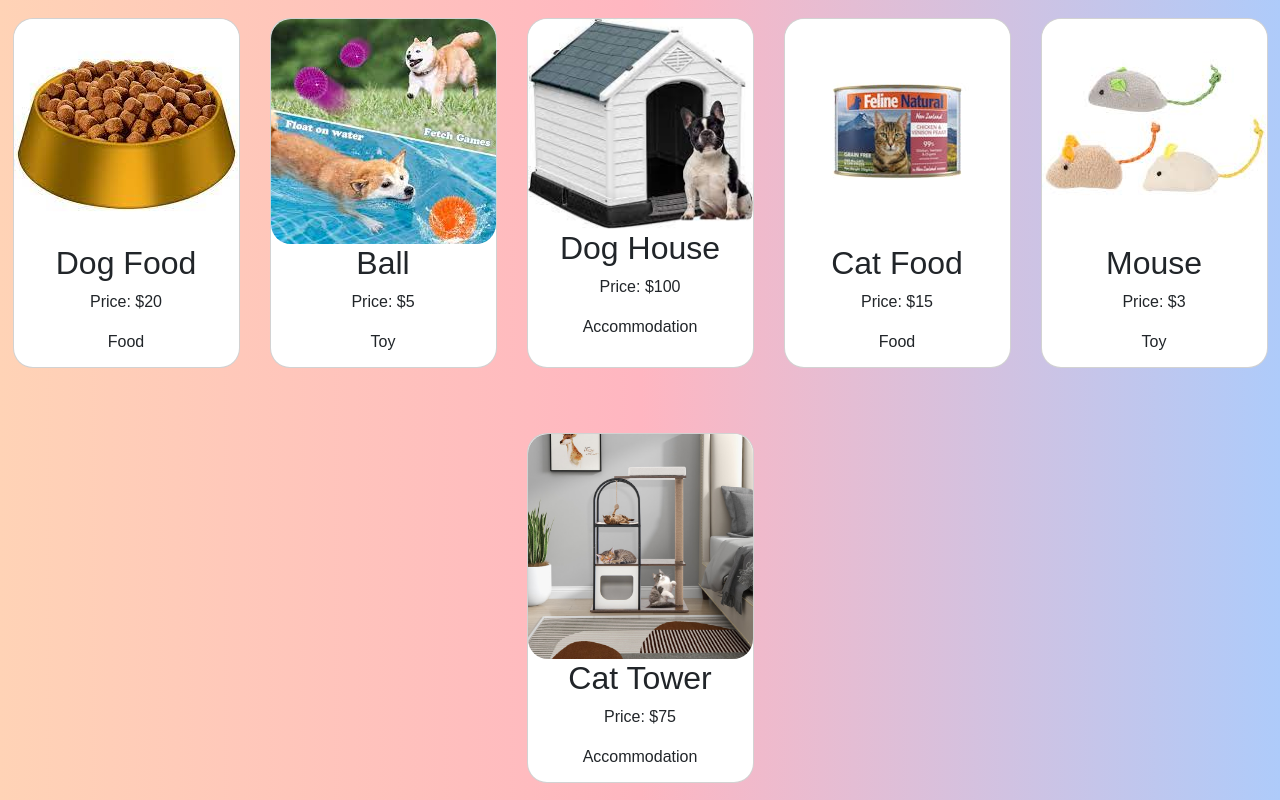
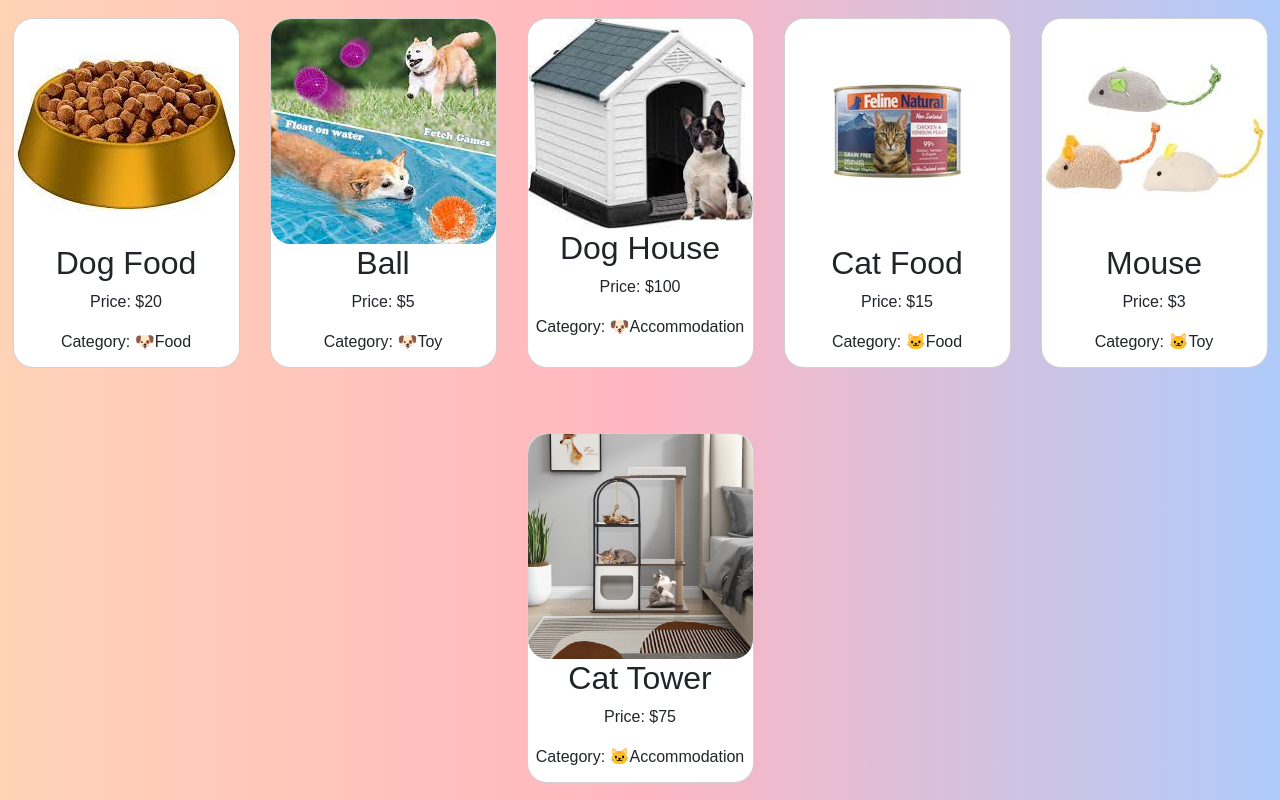
Before and after one commit to juri931/php-oop-2, a PHP site: page / in a window 1280 px wide. Run offline with PHP 8.4, Linux system fonts and the light colour scheme; data that the repository does not hold is empty.

Commit message:
[fix] animal icons

```diff
--- a/index.php
+++ b/index.php
@@ -79,7 +79,7 @@ class PetStore {
             echo '<img src="' . $product->getImage() . '" alt="' . $product->getTitle() . '">';
             echo '<h2>' . $product->getTitle() . '</h2>';
             echo '<p>Price: $' . $product->getPrice() . '</p>';
-            echo '<p><i class="' . $product->getCategoryIcon() . '"></i> ' . $product->getProductType() . '</p>';
+            echo '<p>Category: ' . $product->getCategoryIcon() . $product->getProductType() . '</p>';
             echo '</div>';
         }
     }
```
